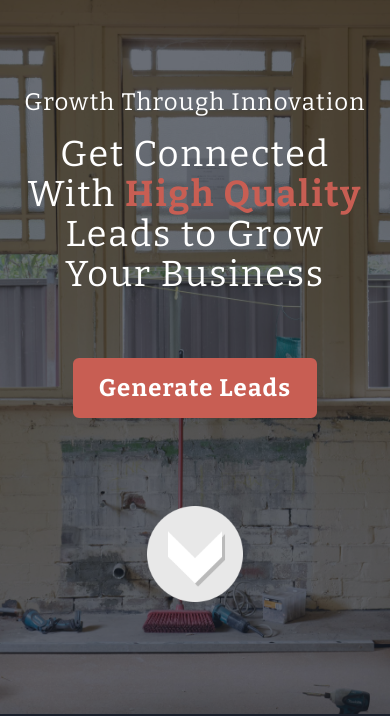
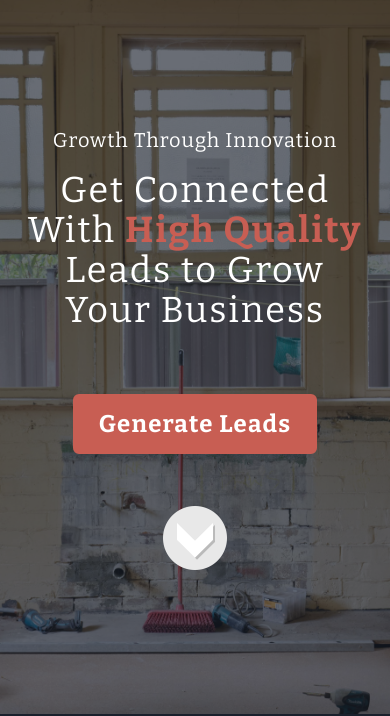
Before and after one commit to Romanguy13/renolink, a plain HTML site: page index.html in a window 390 px wide. Shown: the part 130-846 px from the top of the page. Drawn offline with nearby package versions, Linux system fonts and the light colour scheme.

Commit message:
fix formatting mobile

```diff
--- a/index.html
+++ b/index.html
@@ -29,7 +29,7 @@
           class="bg-local bg-bottom flex justify-center items-center bg-cover flex-grow"
         >
           <div class="flex flex-col justify-center items-center p-6 bg-[#1A202C] bg-opacity-65 h-full w-full">
-            <h4 class="text-2xl text-white tracking-wider text-center">
+            <h4 class="text-xl sm:text-2xl text-white tracking-wider text-center">
               Growth Through Innovation
             </h1>
             <h1 class="text-4xl sm:text-5xl text-white tracking-wider text-center max-w-4xl mt-4">
@@ -38,7 +38,7 @@
             <button class="mt-16 bg-[#C85E53] text-white px-6 py-3 rounded-md text-2xl font-bold tracking-wider hover:bg-[#E2E3E0] hover:text-[#C85E53] border-2 border-[#C85E53]" onclick="scrollToContact()">
               Generate Leads
             </button>
-            <img src="./images/down-arrow.png" alt="arrow-down" class="mt-28 h-24 animate-bounce" />
+            <img src="./images/down-arrow.png" alt="arrow-down" class="mt-[8vh] sm:mt-28 h-16 sm:h-24 animate-bounce" />
           </div>
         </div>
       </div>
```
